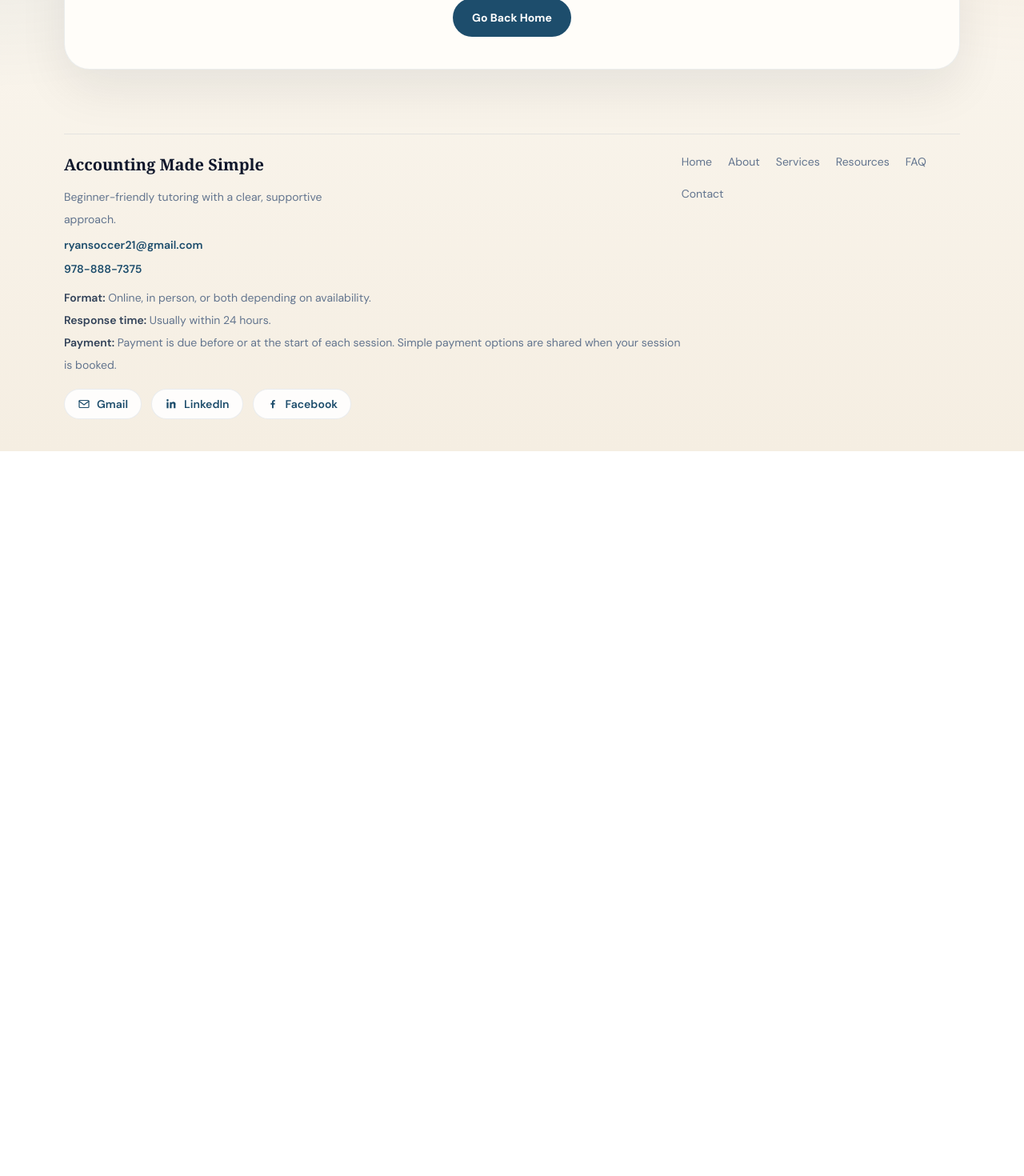
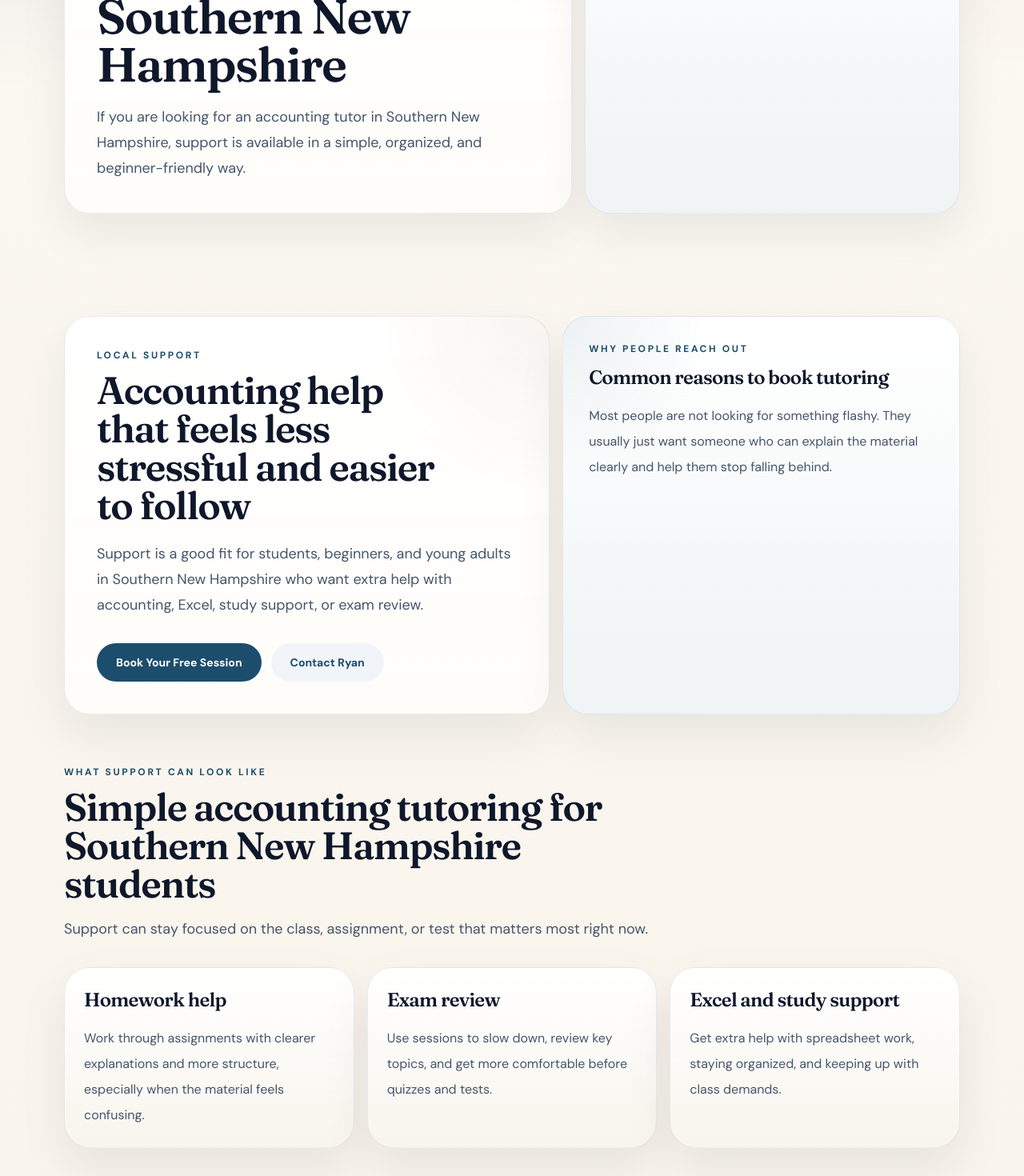
Before and after one commit to ryansoccer21-oss/accounting-made-simple, a Next.js app: page /accounting-tutor-southern-new-hampshire in a window 1280 px wide. Before the commit this address had no page. Shown: the part 340-1810 px from the top of the page at 80% size. Before the commit the page ends 904 px from the top, so only its background shows below. Built offline with nearby package versions, Linux system fonts and the light colour scheme.

Commit message:
Add Southern New Hampshire accounting tutor landing page

```diff
--- /dev/null
+++ b/app/accounting-tutor-southern-new-hampshire/page.js
@@ -0,0 +1,111 @@
+import CtaBand from "../../components/cta-band";
+import PageHero from "../../components/page-hero";
+import PricingBooking from "../../components/pricing-booking";
+import SectionHeading from "../../components/section-heading";
+import { contactInfo } from "../../lib/site-data";
+
+export const metadata = {
+  title: "Accounting Tutor in Southern New Hampshire",
+  description:
+    "Beginner-friendly accounting tutoring in Southern New Hampshire with support for homework, exam review, Excel, and study help."
+};
+
+const nhBullets = [
+  "Accounting tutoring in Southern New Hampshire",
+  "Beginner-friendly support for classwork and exam review",
+  "Online, in person, or both depending on availability"
+];
+
+const nhPoints = [
+  {
+    title: "Homework help",
+    copy:
+      "Work through assignments with clearer explanations and more structure, especially when the material feels confusing."
+  },
+  {
+    title: "Exam review",
+    copy:
+      "Use sessions to slow down, review key topics, and get more comfortable before quizzes and tests."
+  },
+  {
+    title: "Excel and study support",
+    copy:
+      "Get extra help with spreadsheet work, staying organized, and keeping up with class demands."
+  }
+];
+
+export default function SouthernNewHampshireAccountingTutorPage() {
+  return (
+    <>
+      <PageHero
+        eyebrow="Southern New Hampshire"
+        title="Accounting tutoring in Southern New Hampshire"
+        copy="If you are looking for an accounting tutor in Southern New Hampshire, support is available in a simple, organized, and beginner-friendly way."
+        bullets={nhBullets}
+      />
+
+      <section className="site-shell section-gap">
+        <div className="grid gap-4 md:grid-cols-[minmax(0,1.1fr)_minmax(280px,0.9fr)]">
+          <article className="surface-card bg-[radial-gradient(circle_at_top_right,rgba(177,109,59,0.08),transparent_28%),linear-gradient(180deg,rgba(255,255,255,0.98),rgba(255,253,249,1))] p-8 md:p-10">
+            <p className="eyebrow">Local Support</p>
+            <h1 className="section-title max-w-[14ch] text-4xl md:text-5xl">
+              Accounting help that feels less stressful and easier to follow
+            </h1>
+            <p className="section-copy mt-5 max-w-3xl">
+              Support is a good fit for students, beginners, and young adults in Southern New
+              Hampshire who want extra help with accounting, Excel, study support, or exam review.
+            </p>
+            <div className="mt-8 flex flex-wrap gap-3">
+              <a
+                className="cta-primary"
+                href={contactInfo.bookingUrl}
+                rel="noreferrer"
+                target="_blank"
+              >
+                Book Your Free Session
+              </a>
+              <a
+                className="cta-secondary"
+                href={`mailto:${contactInfo.email}?subject=Southern%20New%20Hampshire%20Accounting%20Tutoring`}
+              >
+                Contact Ryan
+              </a>
+            </div>
+          </article>
+
+          <aside className="surface-card bg-[radial-gradient(circle_at_top_left,rgba(29,77,108,0.08),transparent_26%),linear-gradient(180deg,rgba(255,255,255,0.98),rgba(223,234,241,0.5))] p-8">
+            <p className="eyebrow">Why People Reach Out</p>
+            <h2 className="text-2xl font-semibold text-slate-900">Common reasons to book tutoring</h2>
+            <p className="mt-4 leading-8 text-slate-600">
+              Most people are not looking for something flashy. They usually just want someone who
+              can explain the material clearly and help them stop falling behind.
+            </p>
+          </aside>
+        </div>
+      </section>
+
+      <section className="site-shell">
+        <SectionHeading
+          eyebrow="What Support Can Look Like"
+          title="Simple accounting tutoring for Southern New Hampshire students"
+          copy="Support can stay focused on the class, assignment, or test that matters most right now."
+        />
+        <div className="grid gap-4 md:grid-cols-3">
+          {nhPoints.map((point) => (
+            <article
+              key={point.title}
+              className="surface-card bg-[linear-gradient(180deg,rgba(255,255,255,0.98),rgba(248,244,236,0.92))] p-6"
+            >
+              <h2 className="text-2xl font-semibold text-slate-900">{point.title}</h2>
+              <p className="mt-4 leading-8 text-slate-600">{point.copy}</p>
+            </article>
+          ))}
+        </div>
+      </section>
+
+      <PricingBooking />
+
+      <CtaBand />
+    </>
+  );
+}
```
